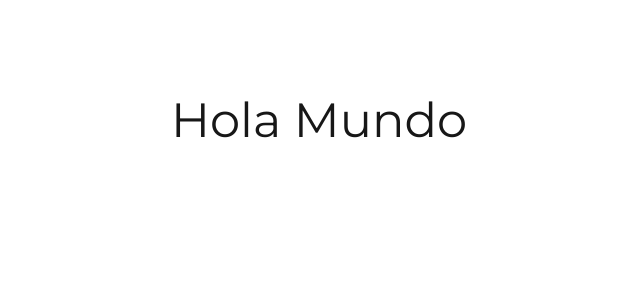
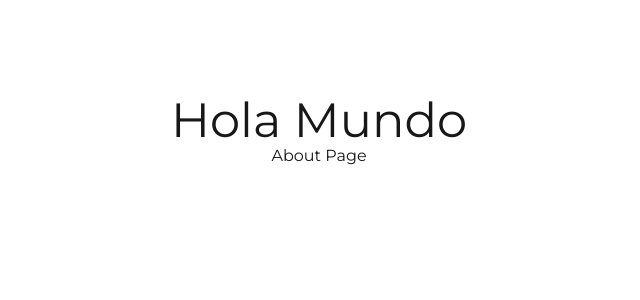
Before and after one commit to hugoarchundia/01-first-steps, a Next.js app: page / in a window 1280 px wide. Shown: the top 300 px of the page, without its empty margins (321-961 px from the left). Built offline with nearby package versions, Linux system fonts and the light colour scheme.

Commit message:
Add About link to Home page and clean up ActiveLink component

```diff
--- a/app/page.tsx
+++ b/app/page.tsx
@@ -1,7 +1,10 @@
+import Link from 'next/link'
+
 const Home = () => {
   return (
     <main className='flex flex-col items-center p-24'>
       <span className='text-5xl'>Hola Mundo</span>
+      <Link href='/about'> About Page </Link>
     </main>
   )
 }
--- a/components/active-link/ActiveLink.tsx
+++ b/components/active-link/ActiveLink.tsx
@@ -11,7 +11,7 @@
 
 const ActiveLink = ({ path, text }: ActiveLinkProps) => {
   const pathname = usePathname()
-  console.log(pathname)
+
   return (
     <Link
       href={path}
```
